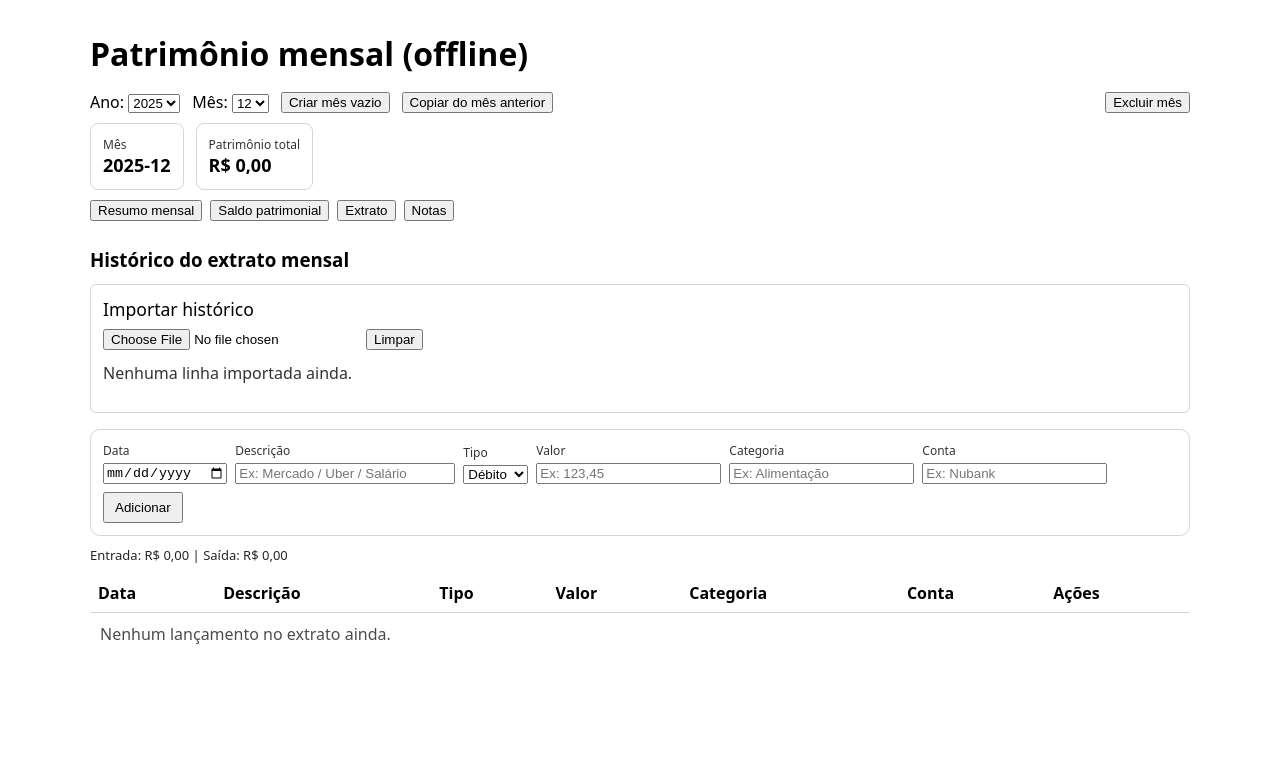
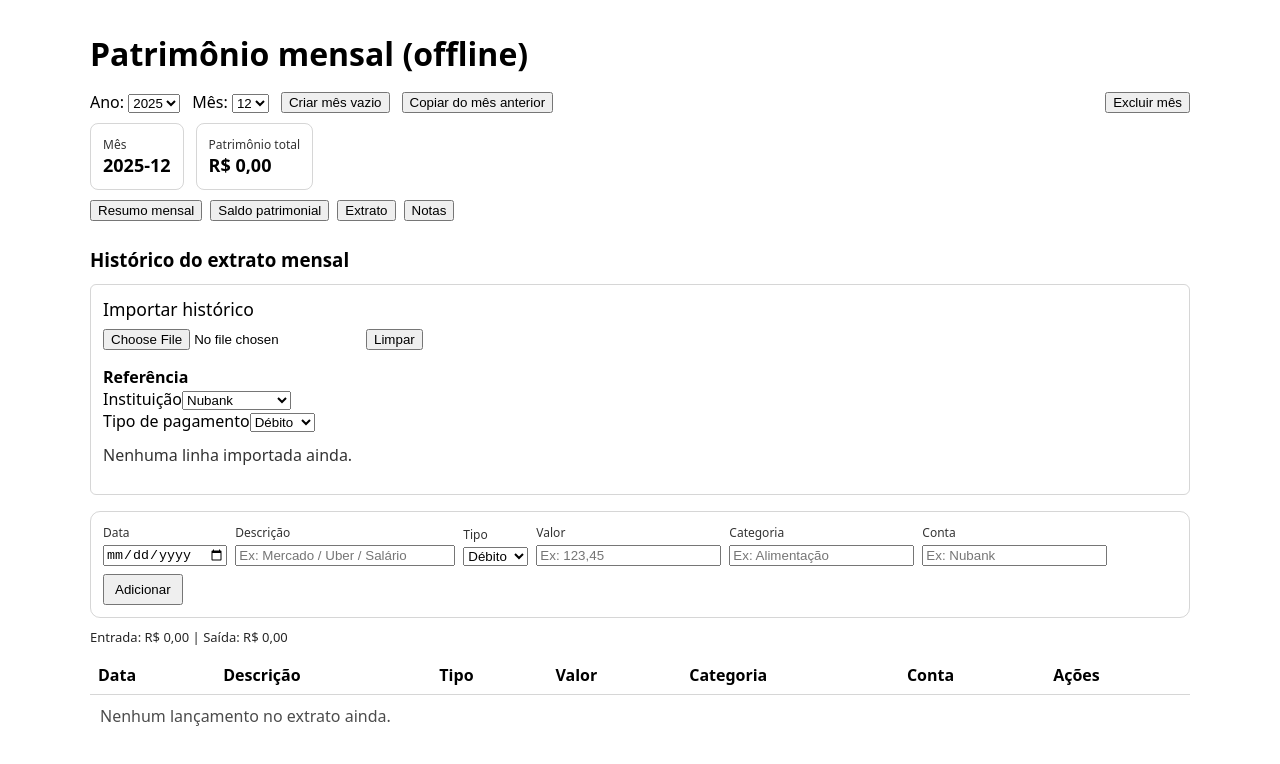
Before and after one commit to leogianfagna/Finance, a React (Vite) app in the folder renderer/: page / in a window 1280 px wide. Both pictures are taken after a click on the button "Extrato". Shown: the top 764 px of the page. Built offline with nearby package versions, Linux system fonts and the light colour scheme.

Commit message:
fix: Contagens nos extratos

```diff
--- a/renderer/src/components/StatmentImporter.jsx
+++ b/renderer/src/components/StatmentImporter.jsx
@@ -1,7 +1,7 @@
 import { useMemo, useState } from "react";
 import { useForm, useFieldArray } from "react-hook-form";
 import { numberToCurrencyBR } from "/src/utils/formatter.js";
-import { PAYMENT_CATEGORIES } from "/src/constants/constants";
+import { PAYMENT_CATEGORIES, INSTITUTIONS } from "/src/constants/constants";
 
 /**
  * Espera CSV com colunas: Data, Valor, Identificador, Descrição
@@ -135,7 +135,7 @@ function parseCSV(text) {
   return rows;
 }
 
-export default function StatementImporter({onImport}) {
+export default function StatementImporter({ onImport }) {
   const [fileName, setFileName] = useState("");
 
   const {
@@ -162,7 +162,7 @@ export default function StatementImporter({onImport}) {
     let saidas = 0;
 
     for (const r of fields) {
-      const v = Number(r.valor);
+      const v = Number(r.amount);
       if (Number.isFinite(v)) {
         if (v < 0) saidas += v;
         else entradas += v;
@@ -209,9 +209,7 @@ export default function StatementImporter({onImport}) {
   }
 
   const onSave = (data) => {
-    console.log("Salvo!");
-    // futuramente: enviar pro backend / estado global etc
-    onImport(data.rows)
+    onImport(data.rows);
   };
 
   return (
@@ -252,6 +250,35 @@ export default function StatementImporter({onImport}) {
           >
             Limpar
           </button>
+        </div>
+
+        <div style={{ marginTop: "1rem", display: "flex", flexDirection: "column" }}>
+          <span style={{ fontWeight: "bold" }}>Referência</span>
+
+          <label>
+            <span>Instituição</span>
+            <select
+              {...register("bank", {
+                required: "Selecione uma categoria",
+              })}
+            >
+              {INSTITUTIONS.map((bank, i) => (
+                <option key={`${bank}-${i}`}>{bank}</option>
+              ))}
+            </select>
+          </label>
+
+          <label>
+            <span>Tipo de pagamento</span>
+            <select
+              {...register("transfer_type", {
+                required: "Selecione uma categoria",
+              })}
+            >
+              <option value={"debito"}>Débito</option>
+              <option value={"credito"}>Crédito</option>
+            </select>
+          </label>
         </div>
 
         {!fields.length ? (
```
